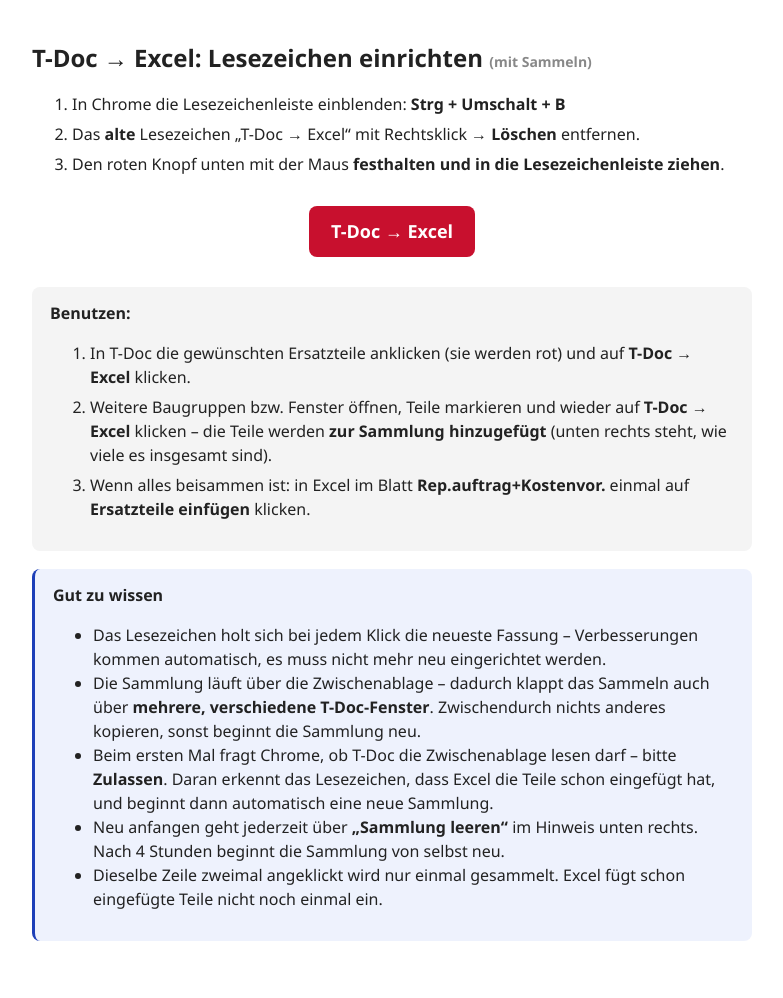
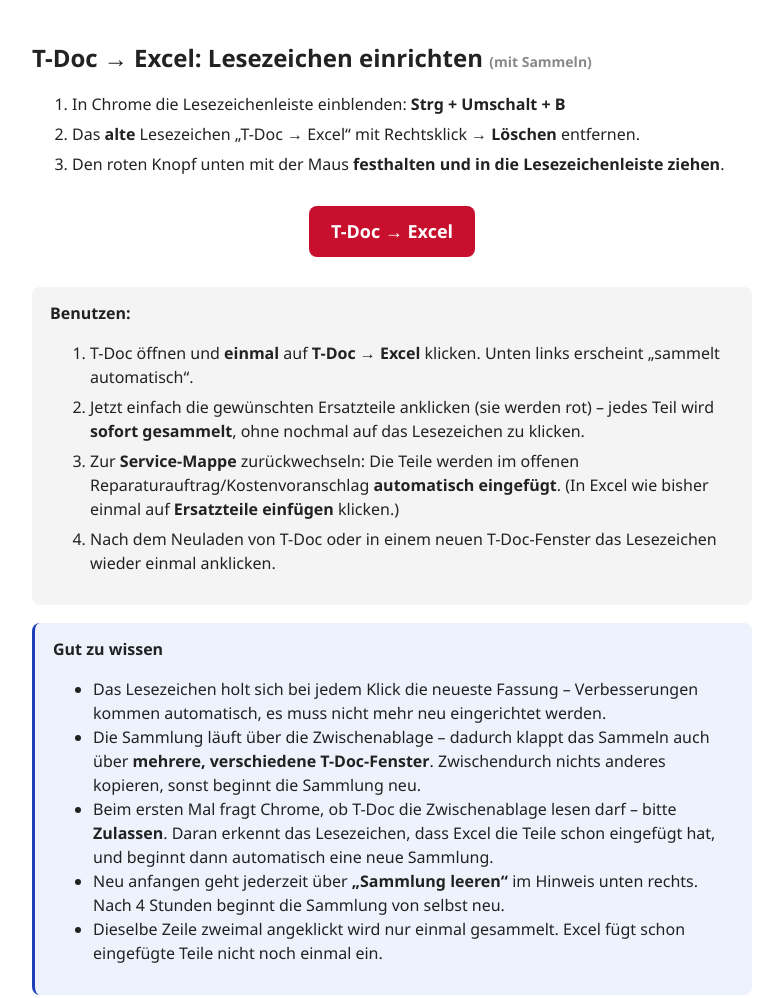
Before and after one commit to service-mappe/service-mappe.github.io, a plain HTML site: page tdoc/index.html in a window 1280 px wide. Shown: the whole page, without its empty margins (248-1031 px from the left). Drawn offline with Linux system fonts and the light colour scheme.

Commit message:
T-Doc-Seite: Anleitung automatisch sammeln

```diff
--- a/tdoc/index.html
+++ b/tdoc/index.html
@@ -11,9 +11,10 @@ ol li{margin:6px 0} .box{background:#f4f4f4;border-radius:8px;padding:14px 18px;
 <p style="text-align:center;margin:30px 0"><a class="bm" href="javascript:(function(){var%20s=document.createElement(&#x27;script&#x27;);s.src=&#x27;https://service-mappe.github.io/tdoc.js?t=&#x27;+Date.now();s.onerror=function(){alert(&#x27;T-Doc%20%E2%86%92%20Excel%20konnte%20nicht%20geladen%20werden%20(keine%20Verbindung%20oder%20von%20T-Doc%20blockiert).&#x27;);};document.body.appendChild(s);})();" onclick="alert('Nicht hier klicken - den Knopf in die Lesezeichenleiste ziehen.');return false;">T-Doc &rarr; Excel</a></p>
 <div class="box"><b>Benutzen:</b>
 <ol>
-<li>In T-Doc die gewünschten Ersatzteile anklicken (sie werden rot) und auf <b>T-Doc &rarr; Excel</b> klicken.</li>
-<li>Weitere Baugruppen bzw. Fenster öffnen, Teile markieren und wieder auf <b>T-Doc &rarr; Excel</b> klicken &ndash; die Teile werden <b>zur Sammlung hinzugefügt</b> (unten rechts steht, wie viele es insgesamt sind).</li>
-<li>Wenn alles beisammen ist: in Excel im Blatt <b>Rep.auftrag+Kostenvor.</b> einmal auf <b>Ersatzteile einfügen</b> klicken.</li>
+<li>T-Doc öffnen und <b>einmal</b> auf <b>T-Doc &rarr; Excel</b> klicken. Unten links erscheint &bdquo;sammelt automatisch&ldquo;.</li>
+<li>Jetzt einfach die gewünschten Ersatzteile anklicken (sie werden rot) &ndash; jedes Teil wird <b>sofort gesammelt</b>, ohne nochmal auf das Lesezeichen zu klicken.</li>
+<li>Zur <b>Service-Mappe</b> zurückwechseln: Die Teile werden im offenen Reparaturauftrag/Kostenvoranschlag <b>automatisch eingefügt</b>. (In Excel wie bisher einmal auf <b>Ersatzteile einfügen</b> klicken.)</li>
+<li>Nach dem Neuladen von T-Doc oder in einem neuen T-Doc-Fenster das Lesezeichen wieder einmal anklicken.</li>
 </ol></div>
 <div class="box neu"><b>Gut zu wissen</b>
 <ul>
```
